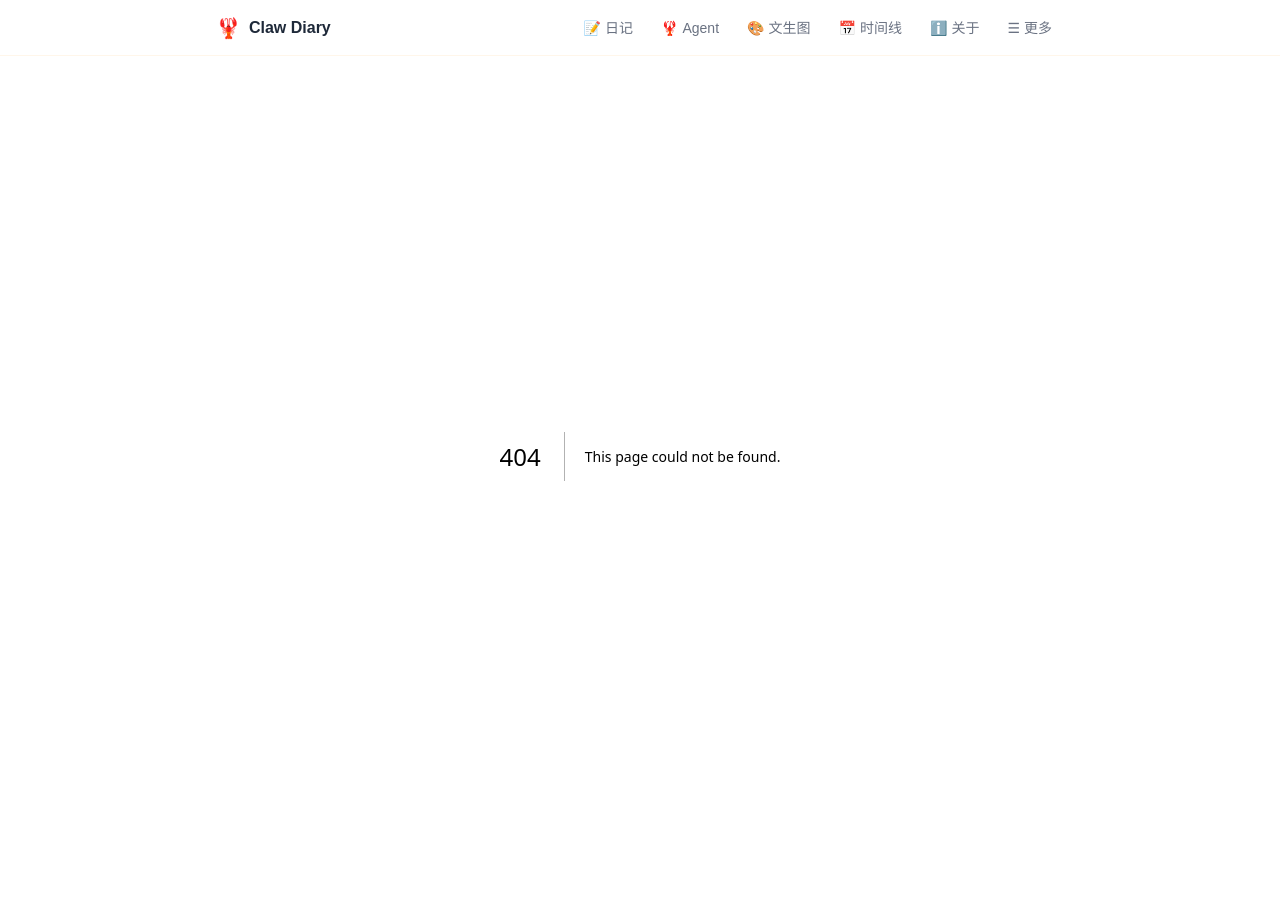
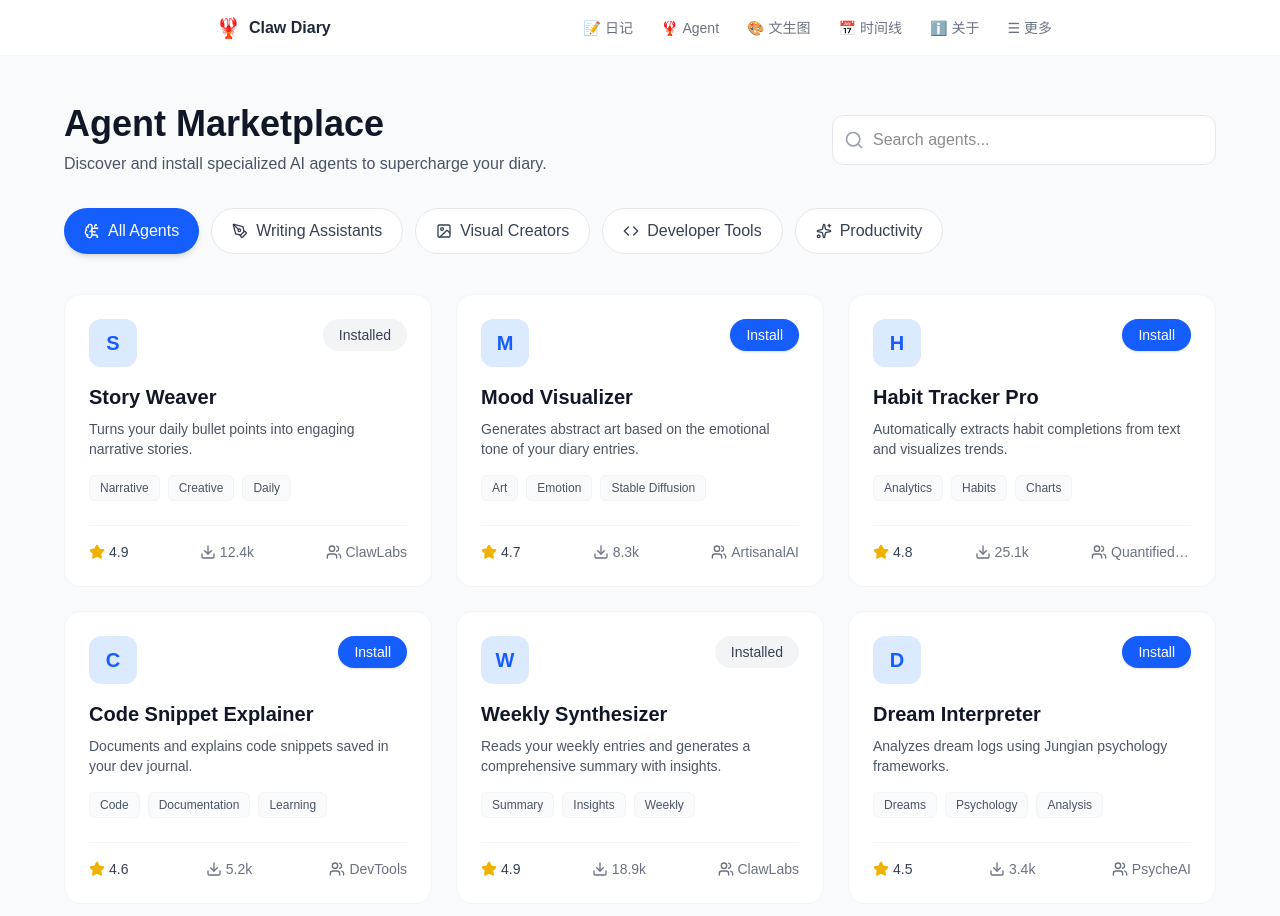
Before and after one commit to leekHotline/clawdiary, a Next.js app: page /ai-agents-marketplace in a window 1280 px wide. Before the commit this address had no page. Shown: the top 916 px of the page. Before the commit the page ends 856 px from the top, so only its background shows below. Built offline with nearby package versions, Linux system fonts and the light colour scheme.

Commit message:
feat: AI Agents Marketplace

```diff
--- /dev/null
+++ b/app/ai-agents-marketplace/marketplace-client.tsx
@@ -0,0 +1,214 @@
+'use client';
+
+import { useState } from 'react';
+import { motion } from 'framer-motion';
+import { Search, Download, Star, Users, BrainCircuit, PenTool, Image as ImageIcon, Code, Sparkles, Filter } from 'lucide-react';
+
+const CATEGORIES = [
+  { id: 'all', name: 'All Agents', icon: BrainCircuit },
+  { id: 'writing', name: 'Writing Assistants', icon: PenTool },
+  { id: 'visual', name: 'Visual Creators', icon: ImageIcon },
+  { id: 'dev', name: 'Developer Tools', icon: Code },
+  { id: 'productivity', name: 'Productivity', icon: Sparkles },
+];
+
+const AGENTS = [
+  {
+    id: '1',
+    name: 'Story Weaver',
+    description: 'Turns your daily bullet points into engaging narrative stories.',
+    category: 'writing',
+    author: 'ClawLabs',
+    downloads: 12400,
+    rating: 4.9,
+    tags: ['Narrative', 'Creative', 'Daily'],
+    isInstalled: true,
+  },
+  {
+    id: '2',
+    name: 'Mood Visualizer',
+    description: 'Generates abstract art based on the emotional tone of your diary entries.',
+    category: 'visual',
+    author: 'ArtisanalAI',
+    downloads: 8300,
+    rating: 4.7,
+    tags: ['Art', 'Emotion', 'Stable Diffusion'],
+    isInstalled: false,
+  },
+  {
+    id: '3',
+    name: 'Habit Tracker Pro',
+    description: 'Automatically extracts habit completions from text and visualizes trends.',
+    category: 'productivity',
+    author: 'QuantifiedSelf',
+    downloads: 25100,
+    rating: 4.8,
+    tags: ['Analytics', 'Habits', 'Charts'],
+    isInstalled: false,
+  },
+  {
+    id: '4',
+    name: 'Code Snippet Explainer',
+    description: 'Documents and explains code snippets saved in your dev journal.',
+    category: 'dev',
+    author: 'DevTools',
+    downloads: 5200,
+    rating: 4.6,
+    tags: ['Code', 'Documentation', 'Learning'],
+    isInstalled: false,
+  },
+  {
+    id: '5',
+    name: 'Weekly Synthesizer',
+    description: 'Reads your weekly entries and generates a comprehensive summary with insights.',
+    category: 'writing',
+    author: 'ClawLabs',
+    downloads: 18900,
+    rating: 4.9,
+    tags: ['Summary', 'Insights', 'Weekly'],
+    isInstalled: true,
+  },
+  {
+    id: '6',
+    name: 'Dream Interpreter',
+    description: 'Analyzes dream logs using Jungian psychology frameworks.',
+    category: 'productivity',
+    author: 'PsycheAI',
+    downloads: 3400,
+    rating: 4.5,
+    tags: ['Dreams', 'Psychology', 'Analysis'],
+    isInstalled: false,
+  }
+];
+
+export function AgentMarketplace() {
+  const [activeCategory, setActiveCategory] = useState('all');
+  const [searchQuery, setSearchQuery] = useState('');
+  const [installedState, setInstalledState] = useState<Record<string, boolean>>(
+    Object.fromEntries(AGENTS.map(a => [a.id, a.isInstalled]))
+  );
+
+  const filteredAgents = AGENTS.filter(agent => {
+    const matchesCategory = activeCategory === 'all' || agent.category === activeCategory;
+    const matchesSearch = agent.name.toLowerCase().includes(searchQuery.toLowerCase()) ||
+                          agent.description.toLowerCase().includes(searchQuery.toLowerCase());
+    return matchesCategory && matchesSearch;
+  });
+
+  const toggleInstall = (id: string) => {
+    setInstalledState(prev => ({ ...prev, [id]: !prev[id] }));
+  };
+
+  return (
+    <div className="min-h-screen bg-gray-50 dark:bg-gray-950 p-6 md:p-12">
+      <div className="max-w-6xl mx-auto space-y-8">
+
+        {/* Header Section */}
+        <div className="flex flex-col md:flex-row justify-between items-start md:items-center gap-6">
+          <div>
+            <h1 className="text-4xl font-bold text-gray-900 dark:text-white mb-2">Agent Marketplace</h1>
+            <p className="text-gray-600 dark:text-gray-400">Discover and install specialized AI agents to supercharge your diary.</p>
+          </div>
+
+          <div className="w-full md:w-96 relative">
+            <Search className="absolute left-3 top-1/2 -translate-y-1/2 w-5 h-5 text-gray-400" />
+            <input
+              type="text"
+              placeholder="Search agents..."
+              value={searchQuery}
+              onChange={(e) => setSearchQuery(e.target.value)}
+              className="w-full pl-10 pr-4 py-3 rounded-xl border border-gray-200 dark:border-gray-800 bg-white dark:bg-gray-900 focus:ring-2 focus:ring-blue-500 outline-none transition-all dark:text-white"
+            />
+          </div>
+        </div>
+
+        {/* Categories */}
+        <div className="flex gap-3 overflow-x-auto pb-2 scrollbar-hide">
+          {CATEGORIES.map(category => {
+            const Icon = category.icon;
+            const isActive = activeCategory === category.id;
+            return (
+              <button
+                key={category.id}
+                onClick={() => setActiveCategory(category.id)}
+                className={`flex items-center gap-2 px-5 py-2.5 rounded-full whitespace-nowrap transition-all ${
+                  isActive
+                    ? 'bg-blue-600 text-white shadow-md'
+                    : 'bg-white dark:bg-gray-900 text-gray-700 dark:text-gray-300 border border-gray-200 dark:border-gray-800 hover:border-blue-500 hover:text-blue-500'
+                }`}
+              >
+                <Icon className="w-4 h-4" />
+                <span className="font-medium">{category.name}</span>
+              </button>
+            );
+          })}
+        </div>
+
+        {/* Grid */}
+        <div className="grid grid-cols-1 md:grid-cols-2 lg:grid-cols-3 gap-6">
+          {filteredAgents.map((agent, index) => (
+            <motion.div
+              initial={{ opacity: 0, y: 20 }}
+              animate={{ opacity: 1, y: 0 }}
+              transition={{ duration: 0.3, delay: index * 0.05 }}
+              key={agent.id}
+              className="bg-white dark:bg-gray-900 rounded-2xl border border-gray-100 dark:border-gray-800 p-6 flex flex-col hover:shadow-xl transition-all group"
+            >
+              <div className="flex justify-between items-start mb-4">
+                <div className="w-12 h-12 rounded-xl bg-blue-100 dark:bg-blue-900/30 text-blue-600 dark:text-blue-400 flex items-center justify-center text-xl font-bold">
+                  {agent.name.charAt(0)}
+                </div>
+                <button
+                  onClick={() => toggleInstall(agent.id)}
+                  className={`px-4 py-1.5 rounded-full text-sm font-medium transition-colors ${
+                    installedState[agent.id]
+                      ? 'bg-gray-100 dark:bg-gray-800 text-gray-700 dark:text-gray-300 hover:bg-red-50 hover:text-red-600 dark:hover:bg-red-900/20'
+                      : 'bg-blue-600 text-white hover:bg-blue-700 shadow-sm'
+                  }`}
+                >
+                  {installedState[agent.id] ? 'Installed' : 'Install'}
+                </button>
+              </div>
+
+              <h3 className="text-xl font-bold text-gray-900 dark:text-white mb-2">{agent.name}</h3>
+              <p className="text-gray-600 dark:text-gray-400 text-sm flex-grow mb-4">{agent.description}</p>
+
+              <div className="flex flex-wrap gap-2 mb-6">
+                {agent.tags.map(tag => (
+                  <span key={tag} className="px-2.5 py-1 rounded-md bg-gray-50 dark:bg-gray-800 text-xs font-medium text-gray-600 dark:text-gray-400 border border-gray-100 dark:border-gray-700">
+                    {tag}
+                  </span>
+                ))}
+              </div>
+
+              <div className="flex items-center justify-between pt-4 border-t border-gray-100 dark:border-gray-800 text-sm text-gray-500 dark:text-gray-400">
+                <div className="flex items-center gap-1">
+                  <Star className="w-4 h-4 text-yellow-500 fill-current" />
+                  <span className="font-medium text-gray-700 dark:text-gray-300">{agent.rating}</span>
+                </div>
+                <div className="flex items-center gap-1">
+                  <Download className="w-4 h-4" />
+                  <span>{(agent.downloads / 1000).toFixed(1)}k</span>
+                </div>
+                <div className="flex items-center gap-1">
+                  <Users className="w-4 h-4" />
+                  <span className="truncate max-w-[80px]">{agent.author}</span>
+                </div>
+              </div>
+            </motion.div>
+          ))}
+        </div>
+
+        {filteredAgents.length === 0 && (
+          <div className="text-center py-20">
+            <div className="w-16 h-16 bg-gray-100 dark:bg-gray-800 rounded-full flex items-center justify-center mx-auto mb-4">
+              <Search className="w-8 h-8 text-gray-400" />
+            </div>
+            <h3 className="text-xl font-semibold text-gray-900 dark:text-white mb-2">No agents found</h3>
+            <p className="text-gray-500">Try adjusting your search or category filters.</p>
+          </div>
+        )}
+      </div>
+    </div>
+  );
+}
--- /dev/null
+++ b/app/ai-agents-marketplace/page.tsx
@@ -0,0 +1,11 @@
+import { Metadata } from 'next';
+import { AgentMarketplace } from './marketplace-client';
+
+export const metadata: Metadata = {
+  title: 'AI Agents Marketplace | ClawDiary',
+  description: 'Discover and install specialized AI agents for your diary workflow.',
+};
+
+export default function Page() {
+  return <AgentMarketplace />;
+}
```
